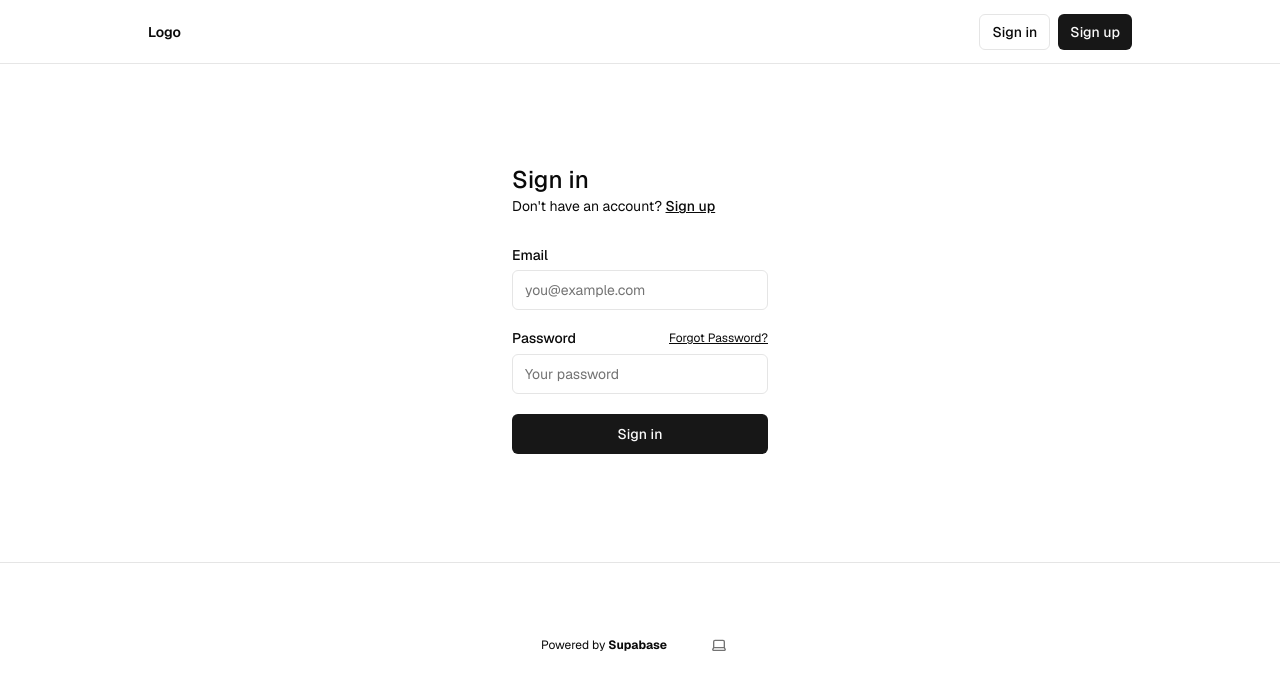
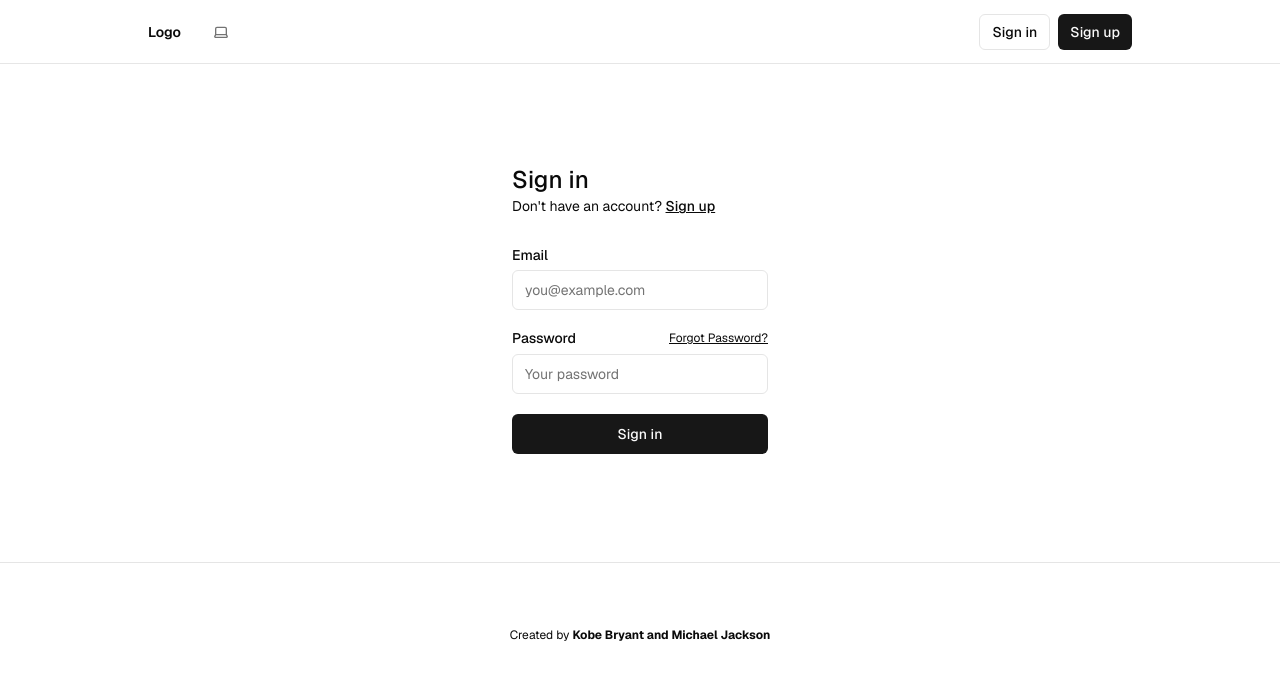
Before and after one commit to yao-creative/event-mir, a Next.js app: page /sign-in in a window 1280 px wide. Shown: the top 690 px of the page. Built offline with nearby package versions, Linux system fonts and the light colour scheme; no server answers.

Commit message:
Working Theme Change

```diff
--- a/app/event/page.tsx
+++ b/app/event/page.tsx
@@ -2,7 +2,7 @@ import Image from 'next/image'
 
 export default function Page() {
   return (
-    <div className="max-w-md mx-auto shadow-lg rounded-lg overflow-hidden bg-gray-900">
+    <div className="max-w-md mx-auto shadow-lg rounded-lg overflow-hidden ">
       <div className="relative h-48">
         <Image
           src="/eventPoster.webp"
@@ -20,7 +20,7 @@ export default function Page() {
             </p>
             <h2 className="text-2xl font-bold">Basketball Tournament</h2>
           </div>
-          <button className="px-4 py-2 rounded-lg transition duration-300 bg-white text-black hover:bg-gray-100">
+          <button className="px-4 py-2 rounded-lg transition duration-300 hover:bg-gray-100">
             Join
           </button>
         </div>
@@ -46,7 +46,7 @@ export default function Page() {
               <p className="font-bold text-lg">FIBA (International Basketball Federation)</p>
               <p className="text-sm flex items-center">
                 <span>@FIBA</span>
-                <span className='text-green-500 ml-1'>✔️</span>
+                <span className='text-blue-600 ml-1'>Verified</span>
               </p>
             </div>
           </div>
--- a/app/layout.tsx
+++ b/app/layout.tsx
@@ -39,7 +39,7 @@ export default function RootLayout({
                   <div className="flex gap-5 items-center font-semibold">
                     <Link href={"/home"}>Logo</Link>
                     <div className="flex items-center gap-2">
-
+                    <ThemeSwitcher />
                     </div>
                   </div>
                   {!hasEnvVars ? <EnvVarWarning /> : <HeaderAuth />}
@@ -51,17 +51,16 @@ export default function RootLayout({
 
               <footer className="w-full flex items-center justify-center border-t mx-auto text-center text-xs gap-8 py-16">
                 <p>
-                  Powered by{" "}
+                  Created by{" "}
                   <a
-                    href="https://supabase.com/?utm_source=create-next-app&utm_medium=template&utm_term=nextjs"
+                    href="https://www.youtube.com/watch?v=xvFZjo5PgG0&ab_channel=Duran"
                     target="_blank"
                     className="font-bold hover:underline"
                     rel="noreferrer"
                   >
-                    Supabase
+                    Kobe Bryant and Michael Jackson
                   </a>
                 </p>
-                <ThemeSwitcher />
               </footer>
             </div>
           </main>
--- a/app/protected/page.tsx
+++ b/app/protected/page.tsx
@@ -29,10 +29,7 @@ export default async function ProtectedPage() {
           {JSON.stringify(user, null, 2)}
         </pre>
       </div>
-      <div>
-        <h2 className="font-bold text-2xl mb-4">Next steps</h2>
-        <FetchDataSteps />
-      </div>
+
     </div>
   );
 }
--- a/components/EventCard.tsx
+++ b/components/EventCard.tsx
@@ -2,7 +2,7 @@ import Image from 'next/image'
 
 export default function EventCard() {
   return (
-    <div className="max-w-md mx-auto shadow-lg rounded-lg overflow-hidden bg-gray-900">
+    <div className="max-w-md mx-auto shadow-lg rounded-lg overflow-hidden">
       <div className="relative h-48">
         <Image
           src="/eventPoster.webp"
@@ -20,7 +20,7 @@ export default function EventCard() {
             </p>
             <h2 className="text-2xl font-bold">Basketball Tournament</h2>
           </div>
-          <button className="px-4 py-2 rounded-lg transition duration-300 bg-white text-black hover:bg-gray-100">
+          <button className="px-4 py-2 rounded-lg transition duration-300 hover:bg-gray-100">
             Join
           </button>
         </div>
@@ -37,7 +37,7 @@ export default function EventCard() {
               <p className="font-bold text-lg">FIBA (International Basketball Federation)</p>
               <p className="text-sm flex items-center">
                 <span>@FIBA</span>
-                <span className='text-green-500 ml-1'>✔️</span>
+                <span className='text-blue-600 ml-1'>Verified</span>
               </p>
             </div>
           </div>
```
